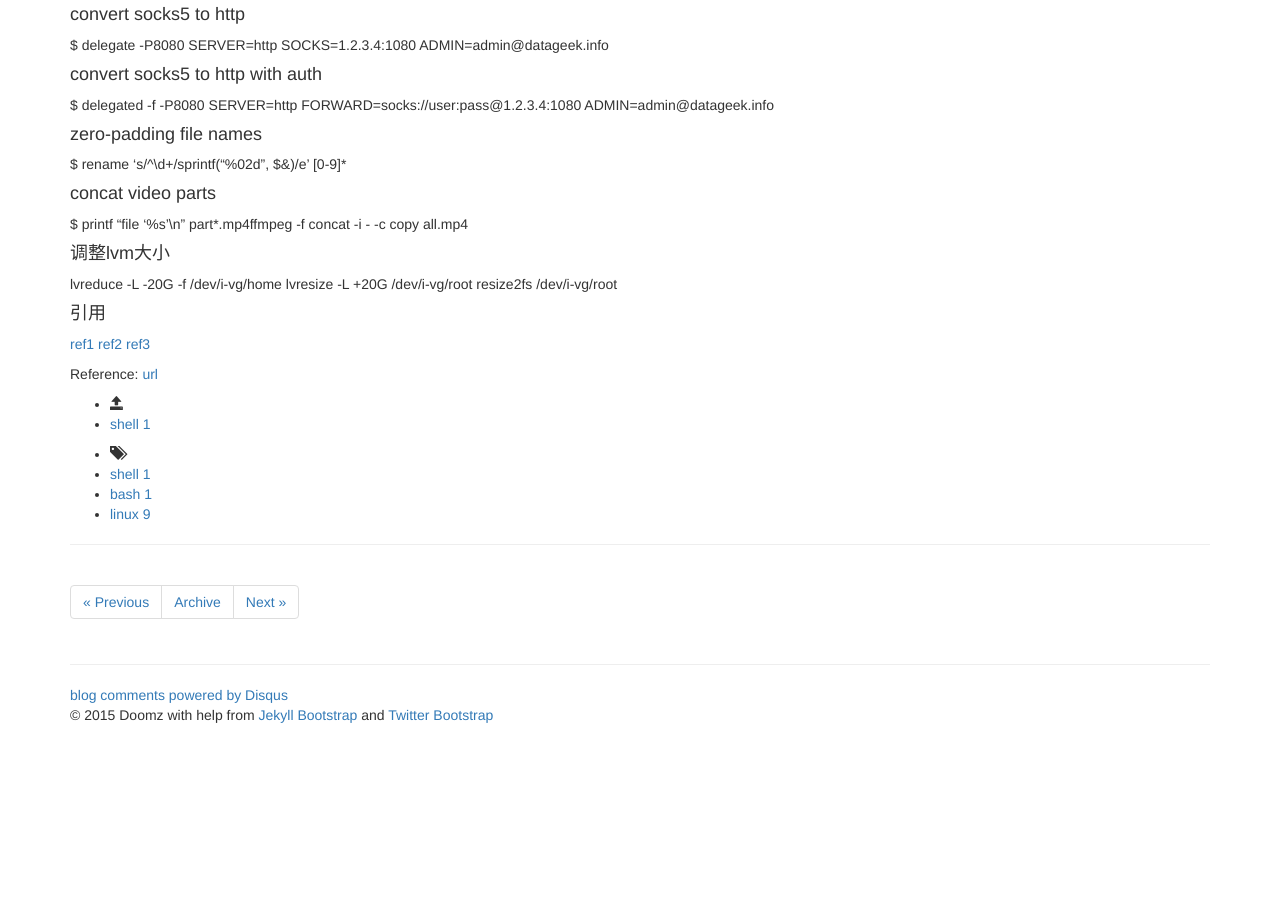
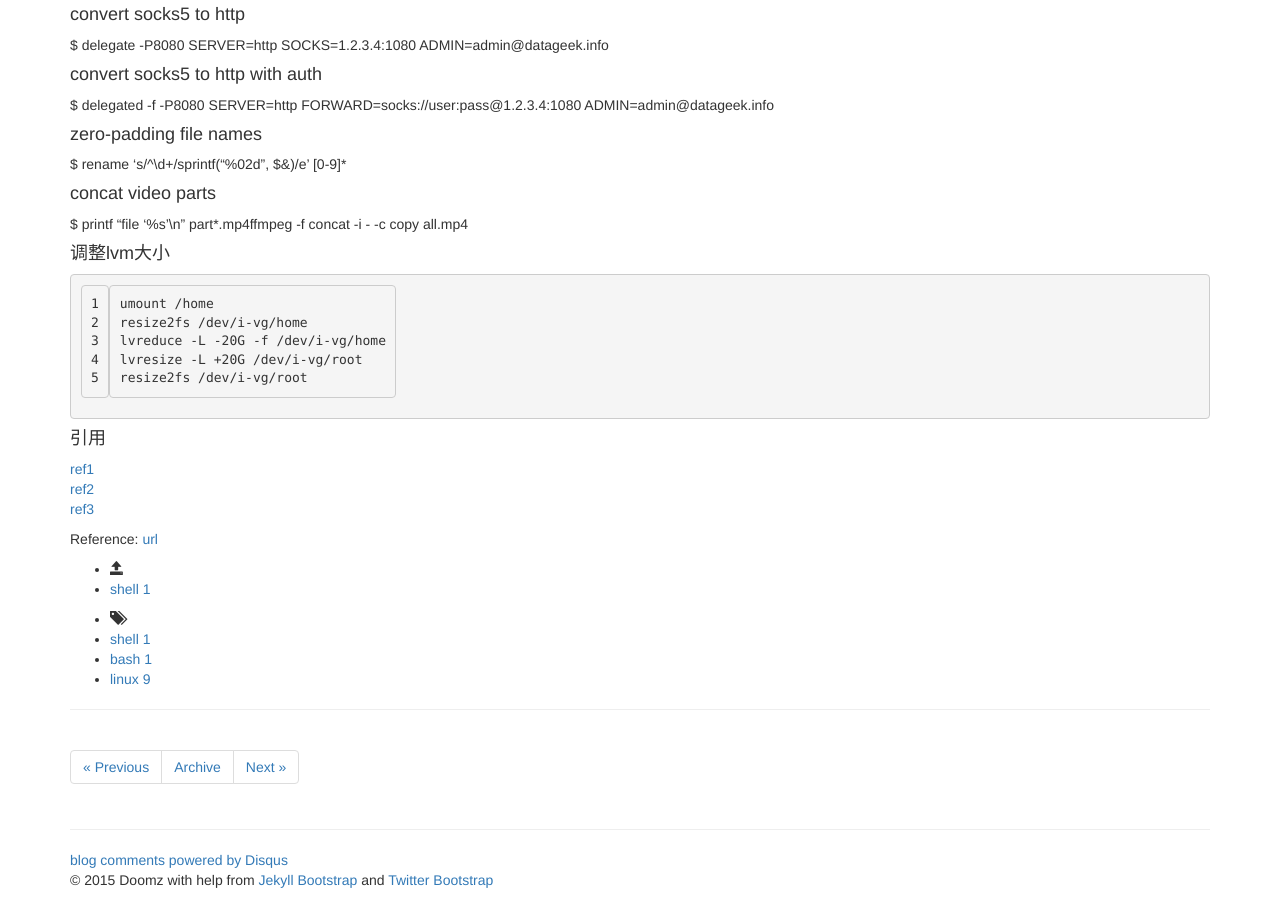
Before and after one commit to doomzhou/doomzhou.github.io, a Jekyll site: the page built from _posts/2014-11-04-Linux-Tip.md, in a window 1280 px wide and 900 px high, scrolled down 2819 px. Built offline with Jekyll 4.4.1, drawn with Linux system fonts in a browser that asks for light colours; nearby versions of some CDN libraries; library files that are not in the unit come from our copies; comment, search, counter and statistics services are not loaded; before the commit the page ends 3554 px from its top, so only the background shows below that.

Commit message:
channel passwrod

```diff
--- a/_posts/2014-11-04-Linux-Tip.md
+++ b/_posts/2014-11-04-Linux-Tip.md
@@ -155,9 +155,13 @@
 
 ####调整lvm大小
 
+{% highlight bash linenos %}
+umount /home
+resize2fs /dev/i-vg/home
 lvreduce -L -20G -f /dev/i-vg/home
 lvresize -L +20G /dev/i-vg/root
 resize2fs /dev/i-vg/root
+{% endhighlight bash linenos %}
 
 ####引用
 [ref1](http://sqlite.1065341.n5.nabble.com/sequential-row-numbers-from-query-td47370.html)
```
